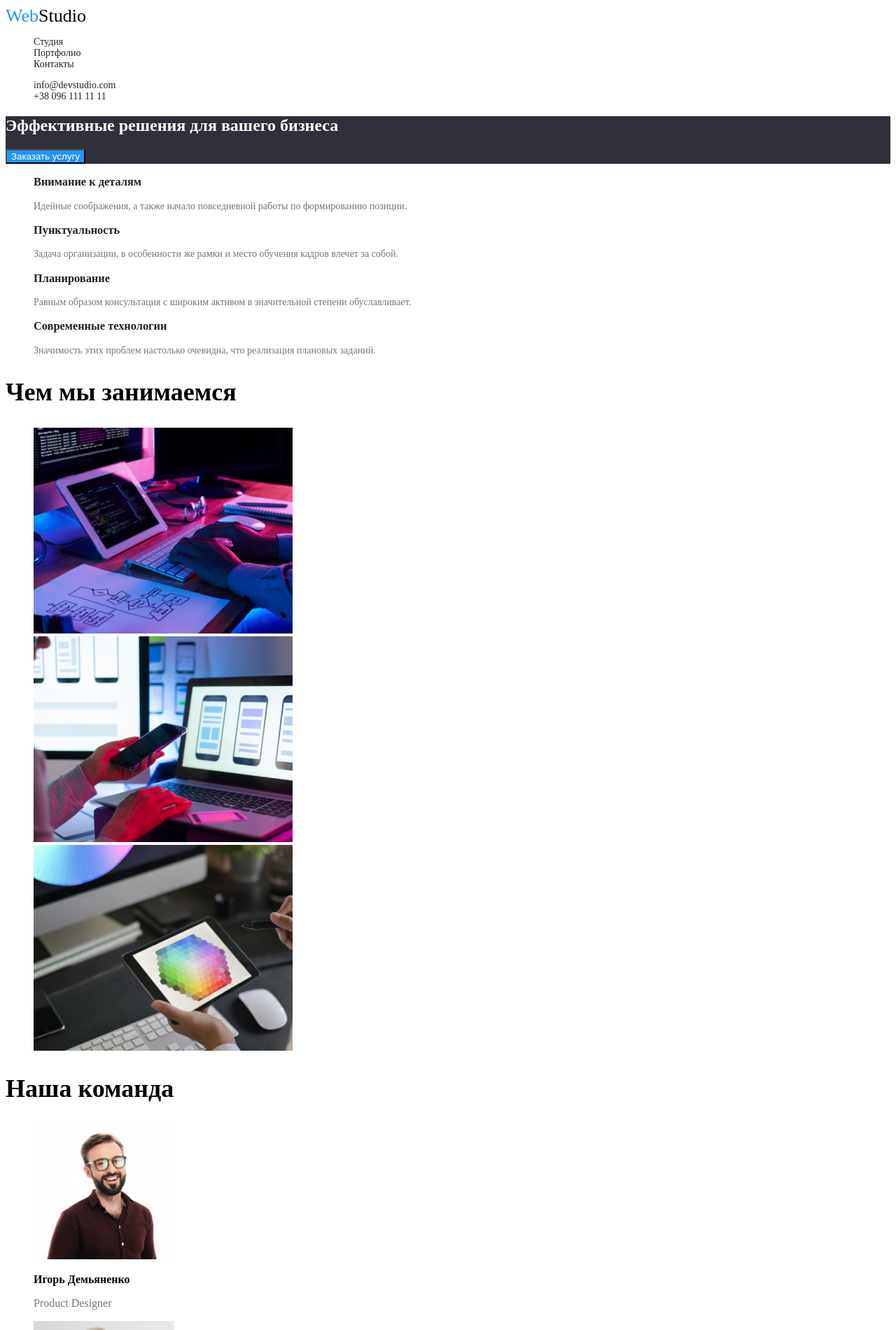
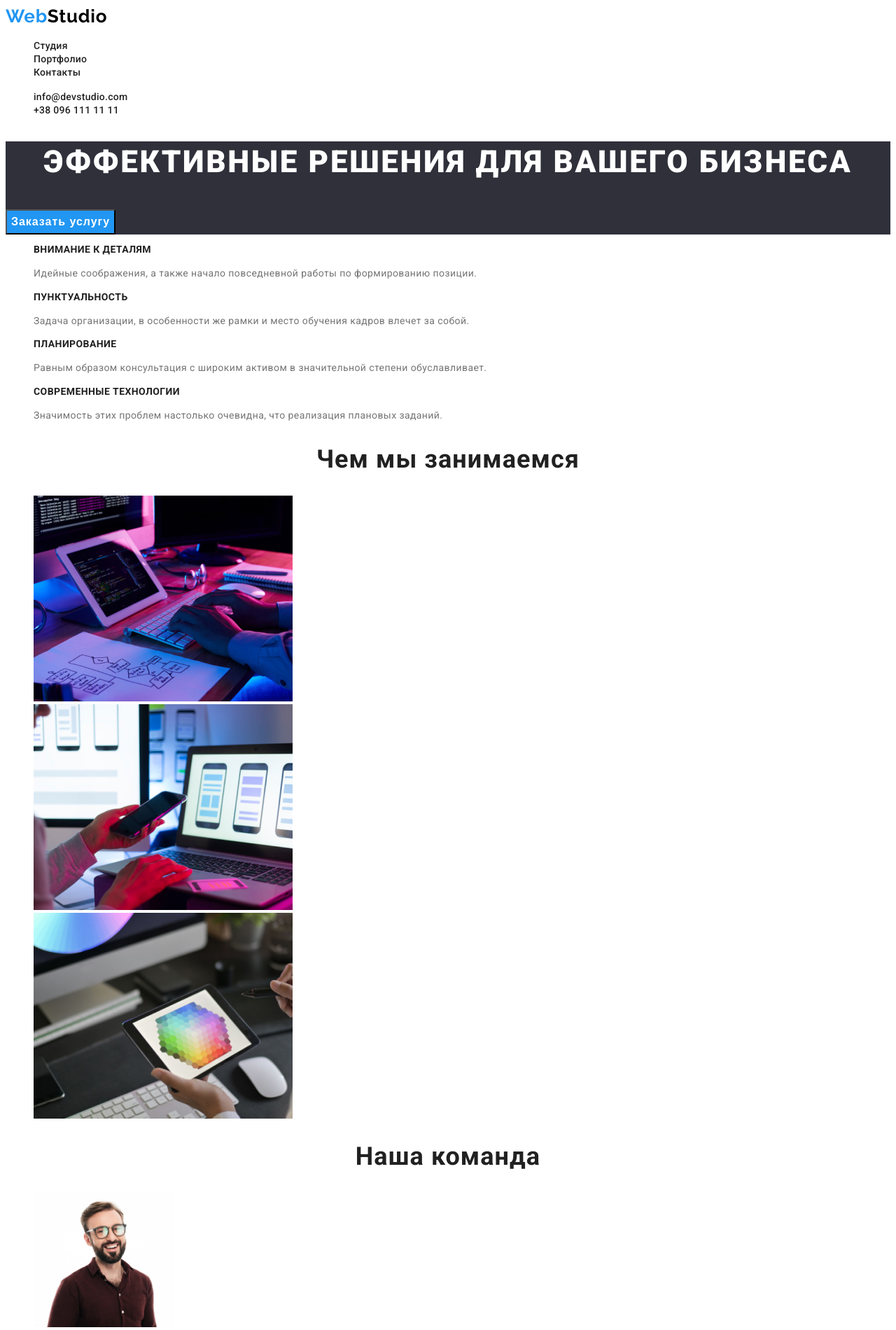
Before and after one commit to Sap4uk/goit-markup-hw-02, a plain HTML site: page homework2/index.html in a window 1280 px wide. Shown: the top 1900 px of the page at 70% size. Drawn offline with Linux system fonts and the light colour scheme.

Commit message:
add new button on portfolio

```diff
--- a/homework2/css/style.css
+++ b/homework2/css/style.css
@@ -9,11 +9,11 @@
   --primary-white-color: #ffffff;
 }
 
-.body {
+body {
   background-color: var(--primary-white-color);
   color: var(--primary-text-color);
-  font-family: -apple-system, BlinkMacSystemFont, "Segoe UI", Roboto, Oxygen,
-    Ubuntu, Cantarell, "Open Sans", "Helvetica Neue", sans-serif;
+  font-family: roboto, sans-serif;
+  font-style: normal;
 }
 
 ul {
@@ -26,19 +26,24 @@ a {
 /* logo */
 .logo {
   color: black;
-  font-family: Raleway;
+  font-weight: bold;
   font-size: 26px;
+  line-height: 1.19;
+  letter-spacing: 0.03em;
+  font-family: raleway, sans-serif;
 }
 .logo-studio {
   color: var(--accent-color);
 }
 /* site nav*/
-.site-nav {
-  font-size: 14px;
-}
 
 .site-nav .link {
   color: var(--primary-text-color);
+
+  font-weight: 500;
+  font-size: 14px;
+  line-height: 1.14;
+  letter-spacing: 0.02em;
 }
 
 .site-nav .link:hover,
@@ -54,13 +59,27 @@ a {
 }
 .hero h1 {
   color: var(--primary-white-color);
+  font-weight: 900;
+  font-size: 44px;
+  line-height: 1.36;
+  text-align: center;
+  letter-spacing: 0.06em;
+  text-transform: uppercase;
 }
-.hero-button {
+.button {
+  color: var(--primary-white-color);
   background-color: var(--accent-color);
-  color: var(--primary-white-color);
+  font-weight: bold;
+  font-size: 16px;
+  line-height: 1.87;
+  display: flex;
+  align-items: center;
+  text-align: center;
+  letter-spacing: 0.06em;
 }
-.hero-button:active {
-  background-color: white;
+.button:focus,
+.button:hover {
+  color: wheat;
 }
 
 /* section about*/
@@ -70,36 +89,96 @@ a {
 }
 .section-title h3 {
   color: var(--primary-text-color);
+  font-weight: bold;
+  font-size: 14px;
+  line-height: 1.14;
+  letter-spacing: 0.03em;
+  text-transform: uppercase;
 }
 
 .section-title p {
   color: var(--title-text-color);
+  font-weight: normal;
+  font-size: 14px;
+  line-height: 1.71;
+  letter-spacing: 0.03em;
 }
 
 /* section-about */
 .section-about > h2 {
   font-size: 36px;
+  line-height: 1.16;
+  text-align: center;
+  letter-spacing: 0.03em;
 }
 
 /* section team */
 .section-team .team-title {
+  font-weight: bold;
   font-size: 36px;
+  line-height: 1.16;
+  text-align: center;
+  letter-spacing: 0.03em;
 }
 
-.team-list h3,
+.team-list h3 {
+  font-weight: 500;
+  font-size: 16px;
+  line-height: 1.18;
+  text-align: center;
+  letter-spacing: 0.03em;
+}
 .team-list p {
+  font-weight: normal;
   font-size: 16px;
+  line-height: 1.18;
+  text-align: center;
+  letter-spacing: 0.03em;
 }
 
 .team-list p {
   color: var(--title-text-color);
 }
+
+/* .team-list li {
+  display: inline-block;
+} */
+
 /* address */
 
 .address .link {
   color: var(--primary-white-color);
+  font-weight: normal;
   font-size: 14px;
+  line-height: 1.71;
+  letter-spacing: 0.03em;
 }
 .address-link {
   color: rgba(255, 255, 255, 0.6);
+  font-weight: normal;
+  font-size: 14px;
+  line-height: 1.71;
+  letter-spacing: 0.03em;
 }
+
+/* PORTFOLIO */
+
+.button-portfolio {
+  color: var(--primary-text-color);
+  background-color: #f5f4fa;
+  font-weight: 500;
+  font-size: 16px;
+  line-height: 1.62;
+  text-align: center;
+  letter-spacing: 0.03em;
+}
+.button-portfolio:focus {
+  color: var(--accent-color);
+}
+
+.button-portfolio:hover {
+  background-color: var(--accent-color);
+  color: var(--primary-white-color);
+}
+
+/* exampls */
--- a/homework2/index.html
+++ b/homework2/index.html
@@ -4,6 +4,8 @@
     <meta charset="UTF-8">
     <meta name="viewport" content="width=device-width, initial-scale=1.0">
     <link rel="stylesheet" href="./css/style.css">
+    <link href="https://fonts.googleapis.com/css2?family=Raleway:wght@700&family=Roboto:wght@400;500;700;900&display=swap"
+        rel="stylesheet">
     <title>homework1</title>
 </head>
 <body>
@@ -26,7 +28,7 @@
     <main>
         <section class="hero">
             <h1>Эффективные решения для вашего бизнеса</h1>
-            <button class="hero-button">Заказать услугу</button>
+            <button class="button" type="button">Заказать услугу</button>
 
         </section>
 
```
Also changed, not shown: homework2/portfolio.html (+28 -8 lines).
